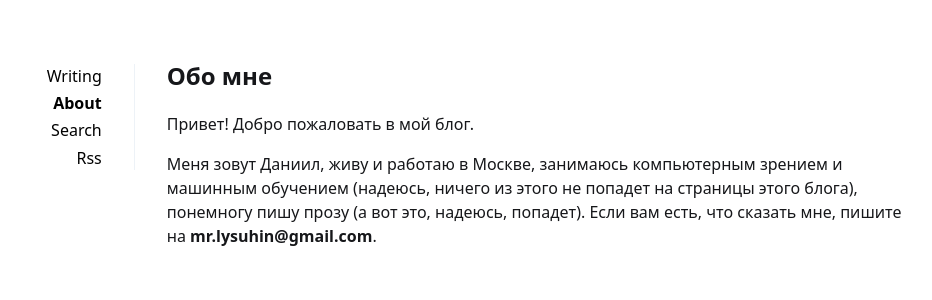
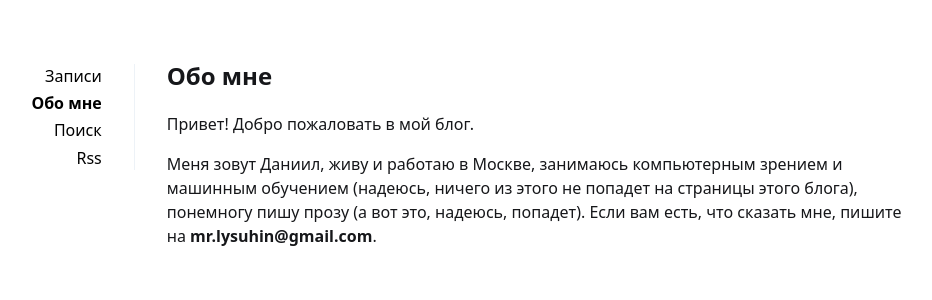
Before and after one commit to lysukhin/lysukhin.github.io, a Jekyll site: the page built from _pages/about.md, in a window 1280 px wide. Shown: the top 300 px of the page, without its empty margins (186-1118 px from the left). Built offline with Jekyll 4.4.1, drawn with Linux system fonts in a browser that asks for light colours.

```diff
--- a/_data/navigation.yml
+++ b/_data/navigation.yml
@@ -1,9 +1,9 @@
 links:
-- title: Writing
+- title: Записи
   url: /
-- title: About
+- title: Обо мне
   url: /about
-- title: Search
+- title: Поиск
   url: /search
 - title: Rss
   url: /atom.xml
```
Also changed, not shown: screenshot.png (deleted).
